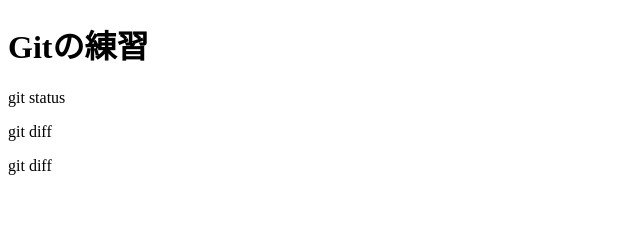
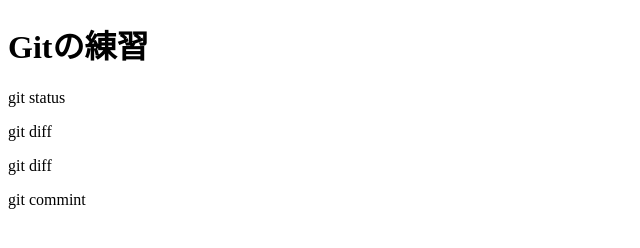
Before and after one commit to takuya0018/git_tutorial, a plain HTML site: page index.html in a window 1280 px wide. Shown: the full height of the page, 0-640 px from the left. Drawn offline with Linux system fonts and the light colour scheme.

Commit message:
git commint --amendを追記

```diff
--- a/index.html
+++ b/index.html
@@ -10,5 +10,6 @@
   <p>git status</p>
   <p>git diff</p>
   <p>git diff</p>
+  <p>git commint</p>
 </body>
 </html>
```
